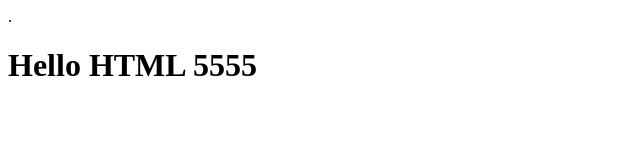
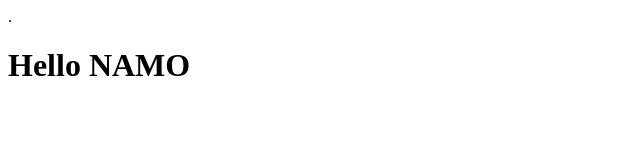
Before and after one commit to Zoo15/group31, a plain HTML site: page index.htm in a window 1280 px wide. Shown: the whole page, without its empty margins (0-640 px from the left). Drawn offline with Linux system fonts and the light colour scheme.

Commit message:
ADD NAMO

```diff
--- a/index.htm
+++ b/index.htm
@@ -2,6 +2,6 @@
 <html>
     <title>My Web</title>
     <body>
-        <h1>Hello HTML 5555</h1>
+        <h1>Hello NAMO</h1>
     </body>
     <html>
```
